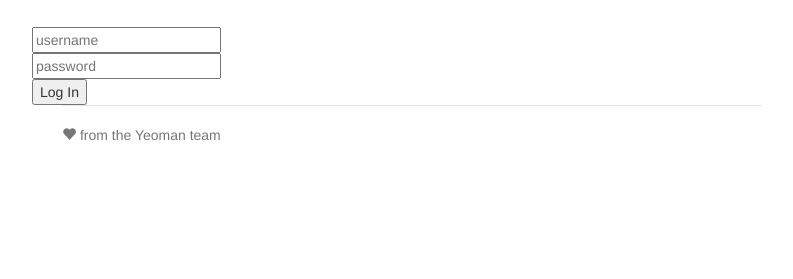
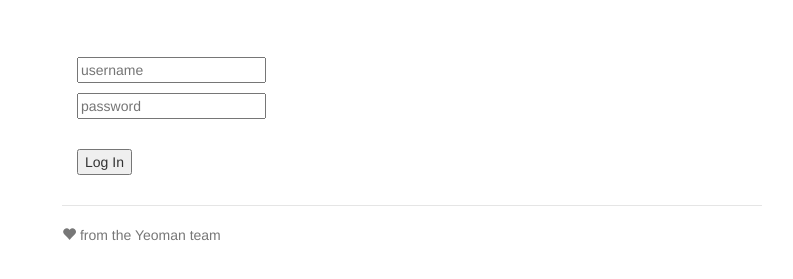
Before and after one commit to jaymehta1986/demo, a website: page app/index.html in a window 1280 px wide. Shown: the part 83-362 px from the top of the page, without its empty margins (228-1021 px from the left). Drawn offline with nearby package versions, Linux system fonts and the light colour scheme; some packages are replaced by stand-ins of ours; files that its build step writes are made by us from their sources.

```diff
--- a/app/styles/main.css
+++ b/app/styles/main.css
@@ -37,6 +37,11 @@
     max-width: 730px;
   }
 }
+
+div#login div {
+  margin: 10px;
+}
+
 .container-narrow > hr {
   margin: 30px 0;
 }
```
Also changed, not shown: dist/images/demo1.624e3086.jpg (added), dist/images/demo2.63ee6e35.jpg (added), dist/index.html, dist/views/home.html (added), dist/views/login.html (added), 3 other files.
